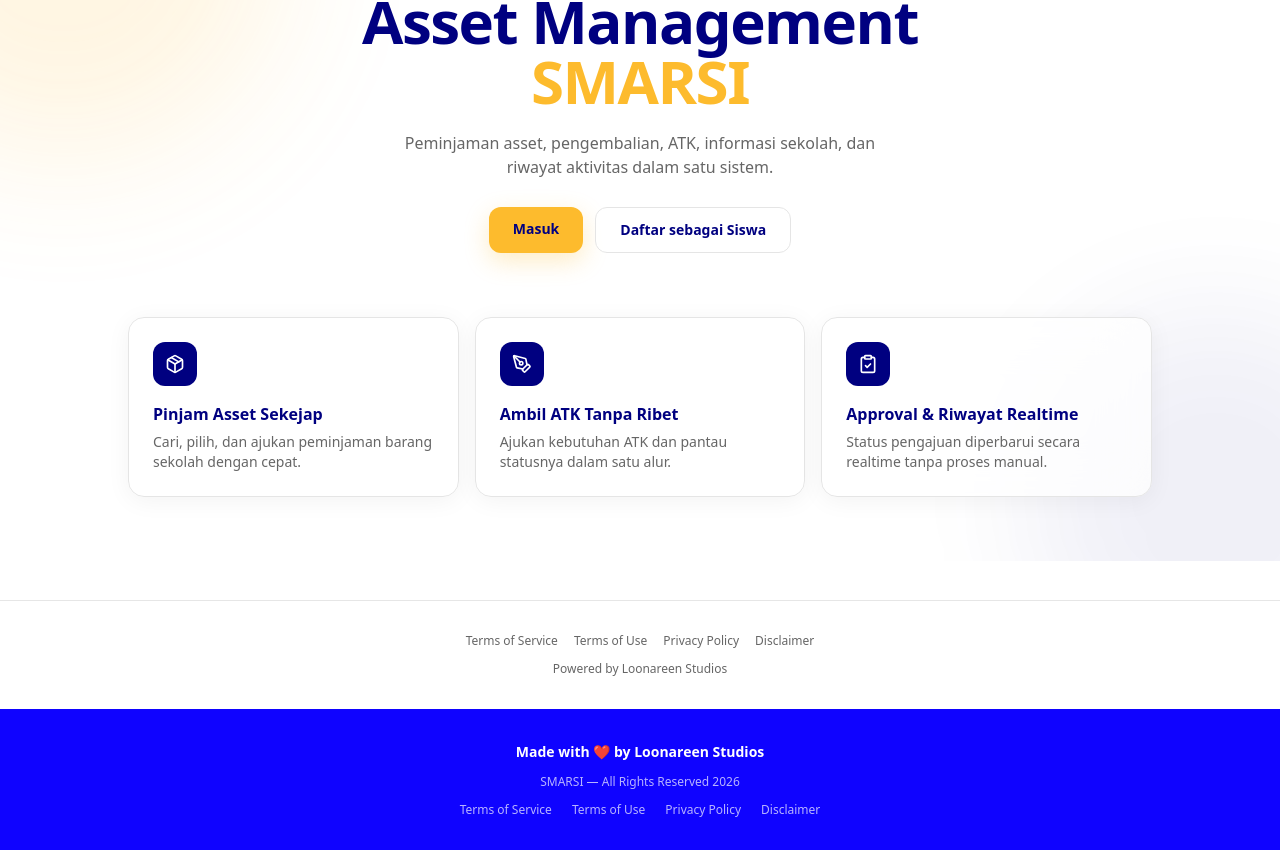
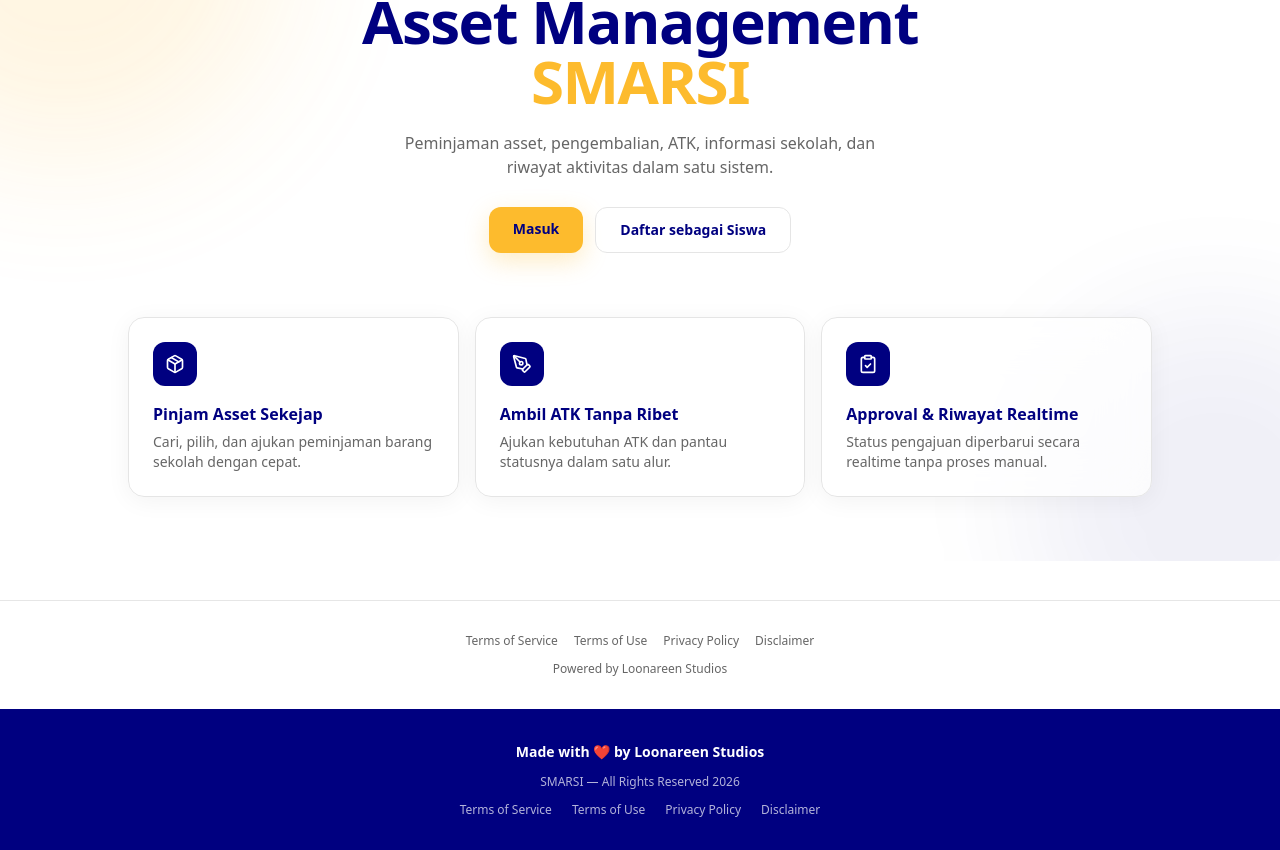
Before and after one commit to jahatsentosa14/Asset-Sman1-manage, a Next.js app: page / in a window 1280 px wide. Shown: the part 200-1050 px from the top of the page. Built offline with nearby package versions, Linux system fonts and the light colour scheme.

Commit message:
fix: use consistent navy footer color

```diff
--- a/components/site-footer.tsx
+++ b/components/site-footer.tsx
@@ -9,7 +9,7 @@ const LEGAL_LINKS = [
 
 export function SiteFooter() {
   return (
-    <footer className="mt-auto border-t border-[#0f03ff]/10 bg-[#0f03ff] px-4 py-8 text-white">
+    <footer className="mt-auto border-t border-[#000080]/10 bg-[#000080] px-4 py-8 text-white">
       <div className="mx-auto max-w-6xl space-y-3 text-center">
         <p className="text-sm font-semibold">Made with <span aria-label="love">❤️</span> by Loonareen Studios</p>
         <p className="text-xs text-white/70">SMARSI — All Rights Reserved 2026</p>
```
